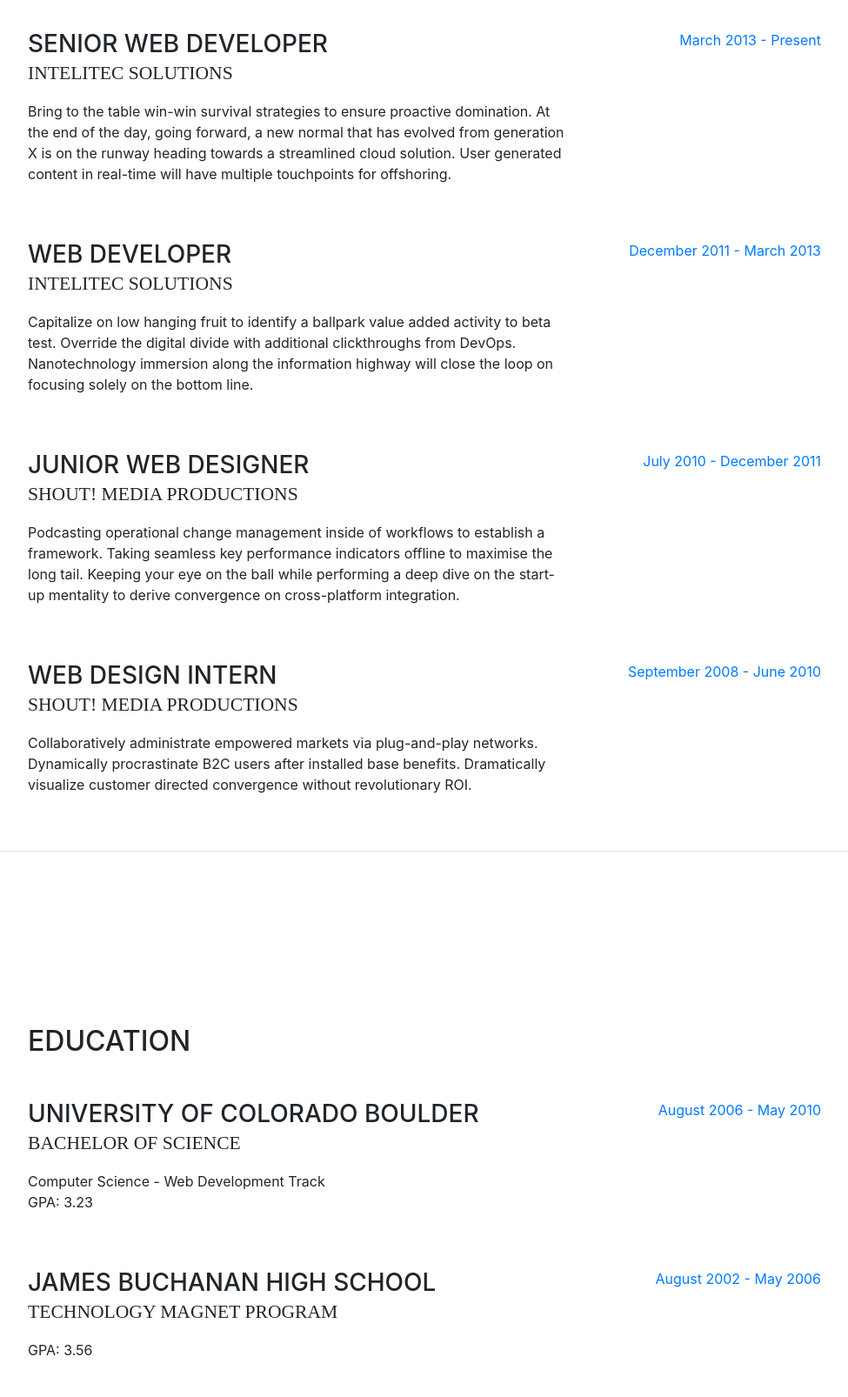
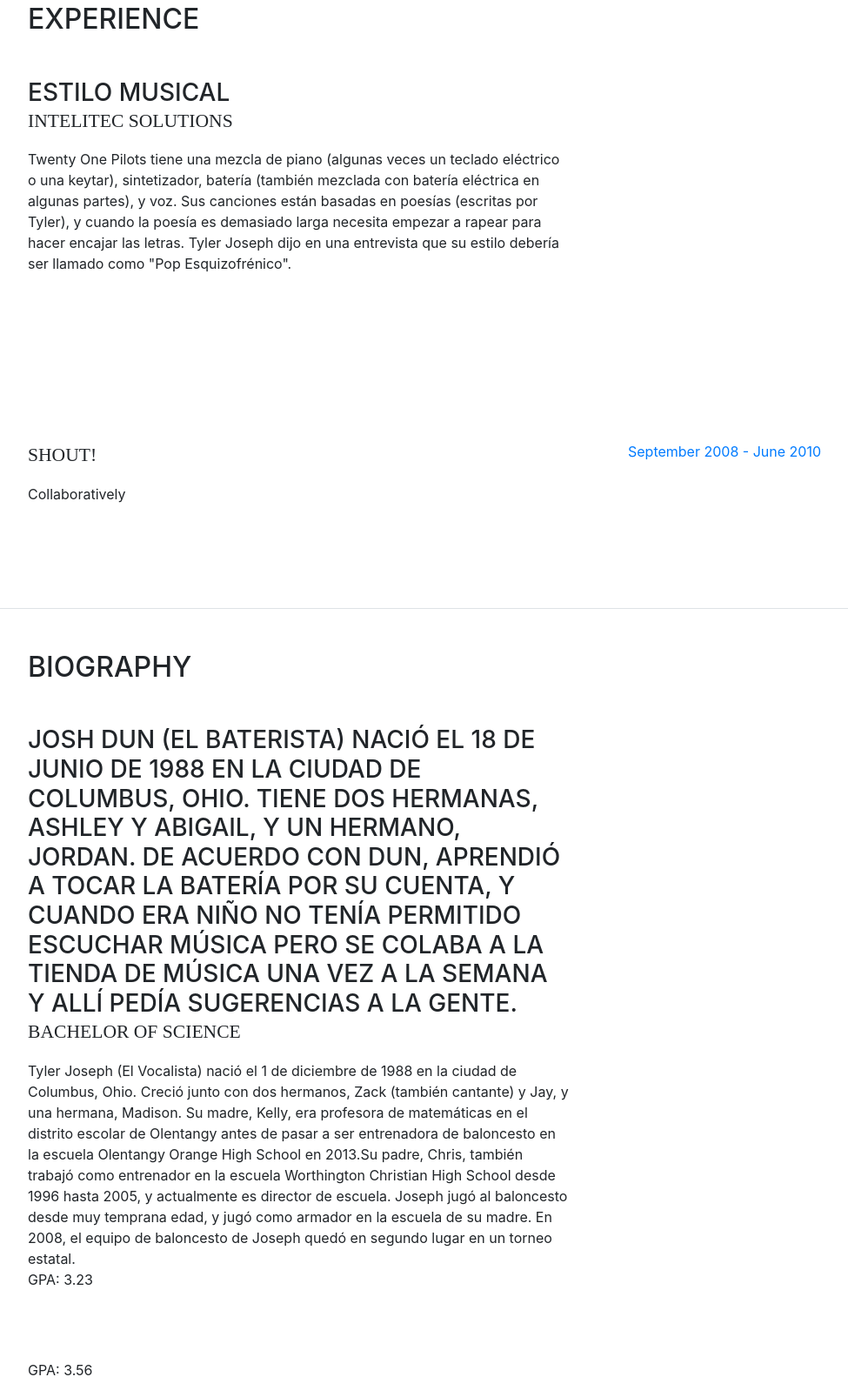
Before and after one commit to LukasCanduri/Twenty-One-Pilots, a website with bundled scripts: page index.html in a window 1280 px wide. Shown: the part 900-2506 px from the top of the page at 87% size, without its empty margins (288-1263 px from the left). Built offline with nearby package versions, Linux system fonts and the light colour scheme; a web font is replaced by a local one.

Commit message:
Update index.html

```diff
--- a/index.html
+++ b/index.html
@@ -43,7 +43,7 @@
             <a class="nav-link js-scroll-trigger" href="#about">About</a>
           </li>
           <li class="nav-item">
-            <a class="nav-link js-scroll-trigger" href="#experience">Experience</a>
+            <a class="nav-link js-scroll-trigger" href="#experience">Musical style and influence</a>
           </li>
           <li class="nav-item">
             <a class="nav-link js-scroll-trigger" href="#education">Education</a>
@@ -115,42 +115,42 @@
 
           <div class="resume-item d-flex flex-column flex-md-row mb-5">
             <div class="resume-content mr-auto">
-              <h3 class="mb-0">Senior Web Developer</h3>
+              <h3 class="mb-0">Estilo Musical</h3>
               <div class="subheading mb-3">Intelitec Solutions</div>
-              <p>Bring to the table win-win survival strategies to ensure proactive domination. At the end of the day, going forward, a new normal that has evolved from generation X is on the runway heading towards a streamlined cloud solution. User generated content in real-time will have multiple touchpoints for offshoring.</p>
+              <p>Twenty One Pilots tiene una mezcla de piano (algunas veces un teclado eléctrico o una keytar), sintetizador, batería (también mezclada con batería eléctrica en algunas partes), y voz. Sus canciones están basadas en poesías (escritas por Tyler), y cuando la poesía es demasiado larga necesita empezar a rapear para hacer encajar las letras. Tyler Joseph dijo en una entrevista que su estilo debería ser llamado como "Pop Esquizofrénico".</p>
             </div>
             <div class="resume-date text-md-right">
-              <span class="text-primary">March 2013 - Present</span>
+              <span class="text-primary"></span>
             </div>
           </div>
 
           <div class="resume-item d-flex flex-column flex-md-row mb-5">
             <div class="resume-content mr-auto">
-              <h3 class="mb-0">Web Developer</h3>
-              <div class="subheading mb-3">Intelitec Solutions</div>
-              <p>Capitalize on low hanging fruit to identify a ballpark value added activity to beta test. Override the digital divide with additional clickthroughs from DevOps. Nanotechnology immersion along the information highway will close the loop on focusing solely on the bottom line.</p>
+              <h3 class="mb-0"></h3>
+              <div class="subheading mb-3"></div>
+              <p></p>
             </div>
             <div class="resume-date text-md-right">
-              <span class="text-primary">December 2011 - March 2013</span>
+              <span class="text-primary"></span>
             </div>
           </div>
 
           <div class="resume-item d-flex flex-column flex-md-row mb-5">
             <div class="resume-content mr-auto">
-              <h3 class="mb-0">Junior Web Designer</h3>
-              <div class="subheading mb-3">Shout! Media Productions</div>
-              <p>Podcasting operational change management inside of workflows to establish a framework. Taking seamless key performance indicators offline to maximise the long tail. Keeping your eye on the ball while performing a deep dive on the start-up mentality to derive convergence on cross-platform integration.</p>
+              <h3 class="mb-0"></h3>
+              <div class="subheading mb-3"></div>
+              <p></p>
             </div>
             <div class="resume-date text-md-right">
-              <span class="text-primary">July 2010 - December 2011</span>
+              <span class="text-primary"></span>
             </div>
           </div>
 
           <div class="resume-item d-flex flex-column flex-md-row">
             <div class="resume-content mr-auto">
-              <h3 class="mb-0">Web Design Intern</h3>
-              <div class="subheading mb-3">Shout! Media Productions</div>
-              <p>Collaboratively administrate empowered markets via plug-and-play networks. Dynamically procrastinate B2C users after installed base benefits. Dramatically visualize customer directed convergence without revolutionary ROI.</p>
+              <h3 class="mb-0"></h3>
+              <div class="subheading mb-3">Shout!</div>
+              <p>Collaboratively </p>
             </div>
             <div class="resume-date text-md-right">
               <span class="text-primary">September 2008 - June 2010</span>
@@ -163,28 +163,28 @@
 
       <section class="resume-section p-3 p-lg-5 d-flex flex-column" id="education">
         <div class="my-auto">
-          <h2 class="mb-5">Education</h2>
+          <h2 class="mb-5">Biography</h2>
 
           <div class="resume-item d-flex flex-column flex-md-row mb-5">
             <div class="resume-content mr-auto">
-              <h3 class="mb-0">University of Colorado Boulder</h3>
+              <h3 class="mb-0">Josh Dun (El Baterista) nació el 18 de junio de 1988 en la ciudad de Columbus, Ohio. Tiene dos hermanas, Ashley y Abigail, y un hermano, Jordan. De acuerdo con Dun, aprendió a tocar la batería por su cuenta, y cuando era niño no tenía permitido escuchar música pero se colaba a la tienda de música una vez a la semana y allí pedía sugerencias a la gente.</h3>
               <div class="subheading mb-3">Bachelor of Science</div>
-              <div>Computer Science - Web Development Track</div>
+              <div>Tyler Joseph (El Vocalista) nació el 1 de diciembre de 1988 en la ciudad de Columbus, Ohio. Creció junto con dos hermanos, Zack (también cantante) y Jay, y una hermana, Madison. Su madre, Kelly, era profesora de matemáticas en el distrito escolar de Olentangy antes de pasar a ser entrenadora de baloncesto en la escuela Olentangy Orange High School en 2013.Su padre, Chris, también trabajó como entrenador en la escuela Worthington Christian High School desde 1996 hasta 2005, y actualmente es director de escuela. Joseph jugó al baloncesto desde muy temprana edad, y jugó como armador en la escuela de su madre. En 2008, el equipo de baloncesto de Joseph quedó en segundo lugar en un torneo estatal.</div>
               <p>GPA: 3.23</p>
             </div>
             <div class="resume-date text-md-right">
-              <span class="text-primary">August 2006 - May 2010</span>
+              <span class="text-primary"></span>
             </div>
           </div>
 
           <div class="resume-item d-flex flex-column flex-md-row">
             <div class="resume-content mr-auto">
-              <h3 class="mb-0">James Buchanan High School</h3>
-              <div class="subheading mb-3">Technology Magnet Program</div>
+              <h3 class="mb-0"></h3>
+              <div class="subheading mb-3"></div>
               <p>GPA: 3.56</p>
             </div>
             <div class="resume-date text-md-right">
-              <span class="text-primary">August 2002 - May 2006</span>
+              <span class="text-primary"></span>
             </div>
           </div>
 
```
